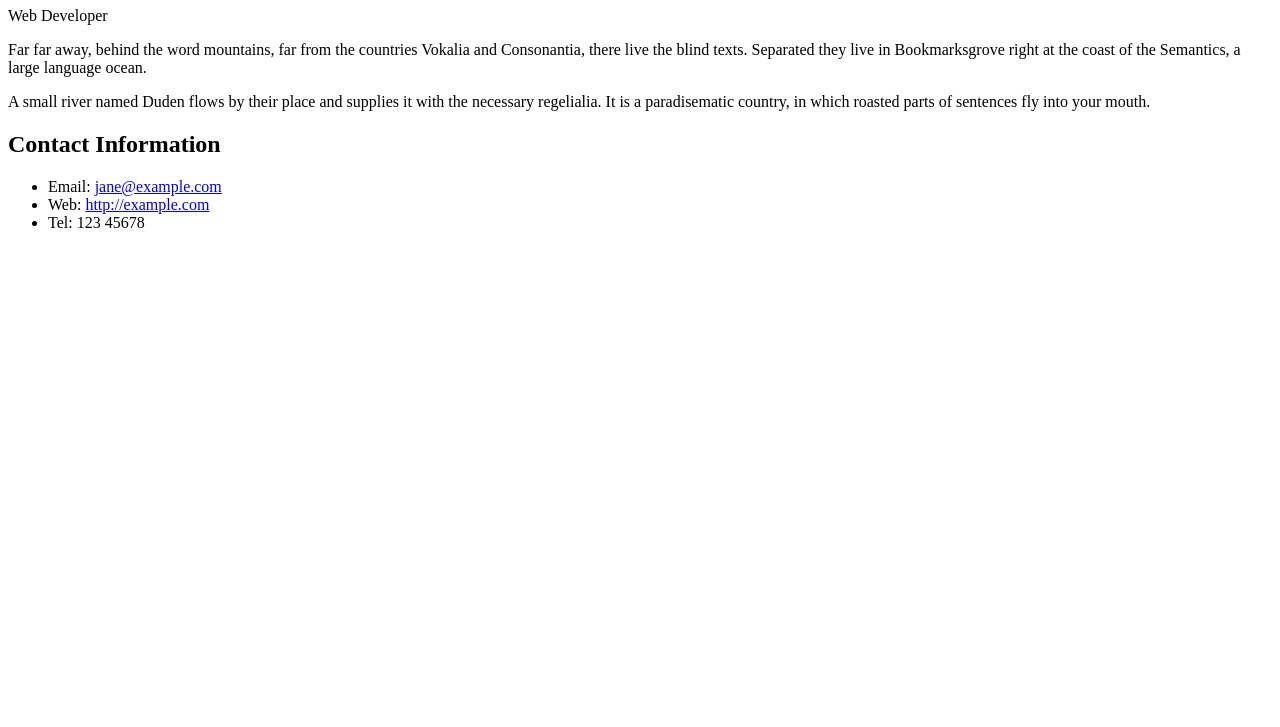
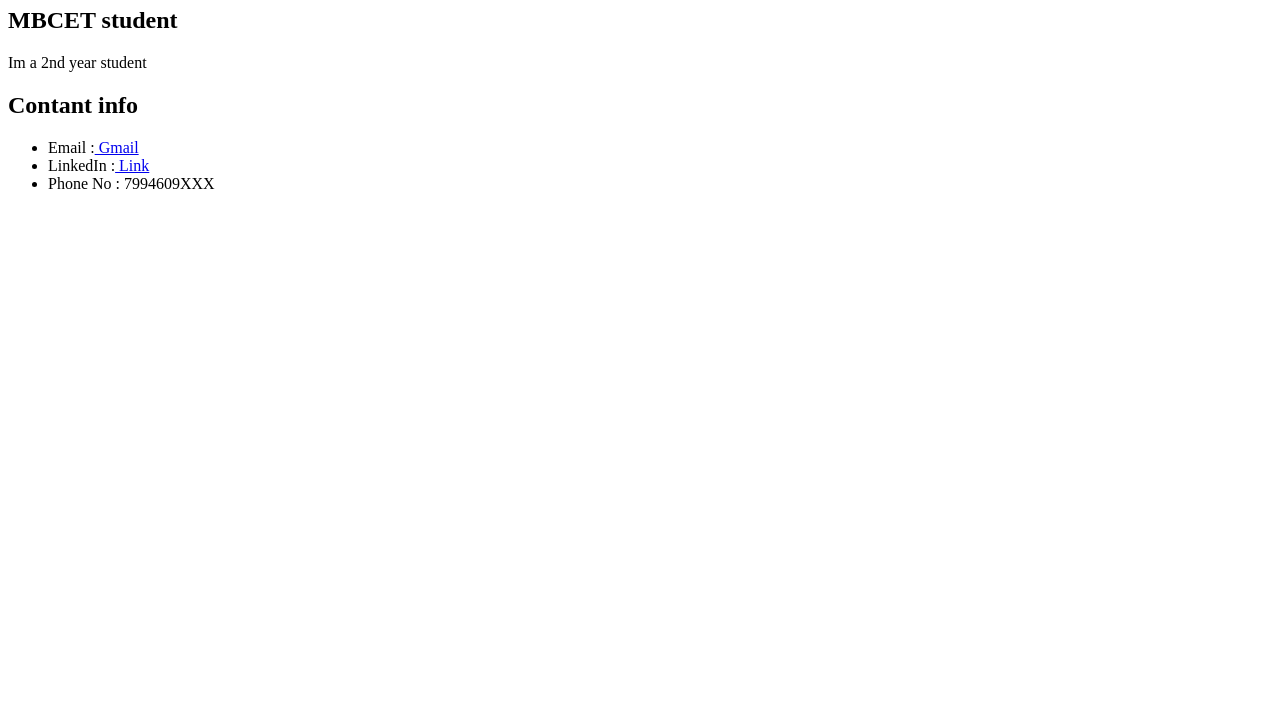
Before and after one commit to Ardraaaa/Biography_page, a plain HTML site: page index.html in a window 1280 px wide. Shown: the part 73-800 px from the top of the page. Drawn offline with Linux system fonts and the light colour scheme.

Commit message:
Update index.html

```diff
--- a/index.html
+++ b/index.html
@@ -1,26 +1,19 @@
 <!DOCTYPE html>
-<html lang="en">
+<html>
   <head>
-    <meta charset="UTF-8">
-    <meta name="viewport" content="width=device-width, initial-scale=1.0">
-    <title>Jane Doe - Biography</title>
-    <link rel="stylesheet" href="styles.css">
+    <link rel='stylesheet' href="./globals.css">
   </head>
   <body>
-
-    <h1>Jane Doe</h1>
-    <div class="job-title">Web Developer</div>
-
-    <p>Far far away, behind the word mountains, far from the countries Vokalia and Consonantia, there live the blind texts. Separated they live in Bookmarksgrove right at the coast of the Semantics, a large language ocean.</p>
-
-    <p>A small river named Duden flows by their place and supplies it with the necessary regelialia. It is a paradisematic country, in which roasted parts of sentences fly into your mouth.</p>
-
-    <h2>Contact Information</h2>
+<h1>Ardra A Nair</h1>
+<h2>MBCET student</h2>
+<p>Im a 2nd year student</p>
+<h2>Contant info</h2>
+<div class="box">
 <ul>
-        <li>Email: <a href="mailto:jane@example.com">jane@example.com</a></li>
-        <li>Web: <a href="http://example.com" target="_blank">http://example.com</a></li>
-        <li>Tel: 123 45678</li>
+<li>Email :<a href="ardranairarun@gmail.com"> Gmail</a></li>
+  <li>LinkedIn :<a href="https://www.linkedin.com/in/ardra-a-n-9b4967200/"> Link </a></li>
+  <li>Phone No : 7994609XXX </li>
 </ul>
-
+</div>
   </body>
 </html>
```
Lines whose indentation alone changed are shown as unchanged.
